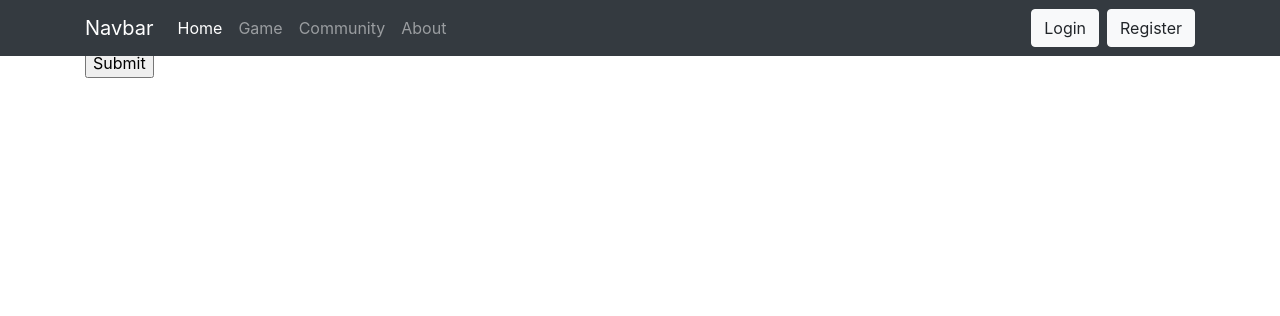
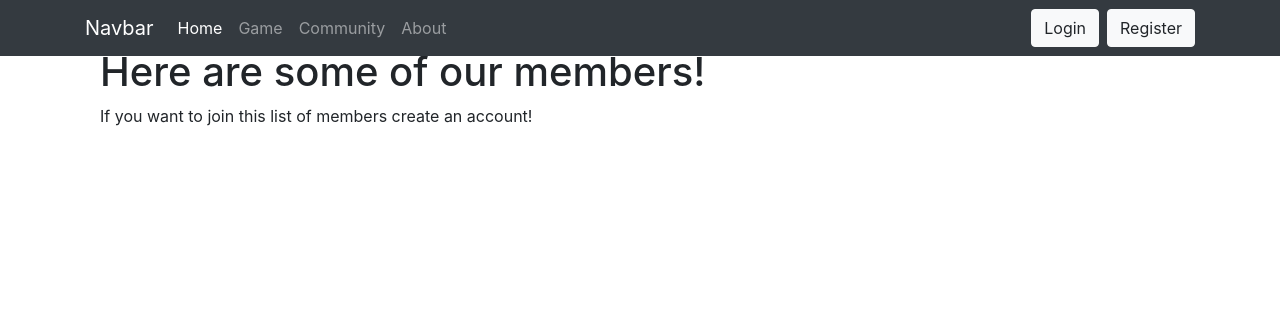
Before and after one commit to MTBrouwer/Final_Project, a Django app: page /Final_P1/Community in a window 1280 px wide. Shown: the top 316 px of the page. Run offline with Django 3.2, Linux system fonts and the light colour scheme.

```diff
--- a/templates/Final_P1/Community.html
+++ b/templates/Final_P1/Community.html
@@ -1,11 +1,15 @@
 {% extends 'Final_P1/base.html' %}
 {% load static %}
 {% block body %}
-
+<div class = "container">
+    <h1>Here are some of our members!</h1>
+<p> If you want to join this list of members create an account!</p>
 <form method="post">
 
         {% csrf_token %}
         {{ form.as_p }}
-        <input type="submit">
+
     </form>
+    </div>
+
 {% endblock %}%}
```
Also changed, not shown: Final_P1/views.py (+4 -4 lines), db.sqlite3.
